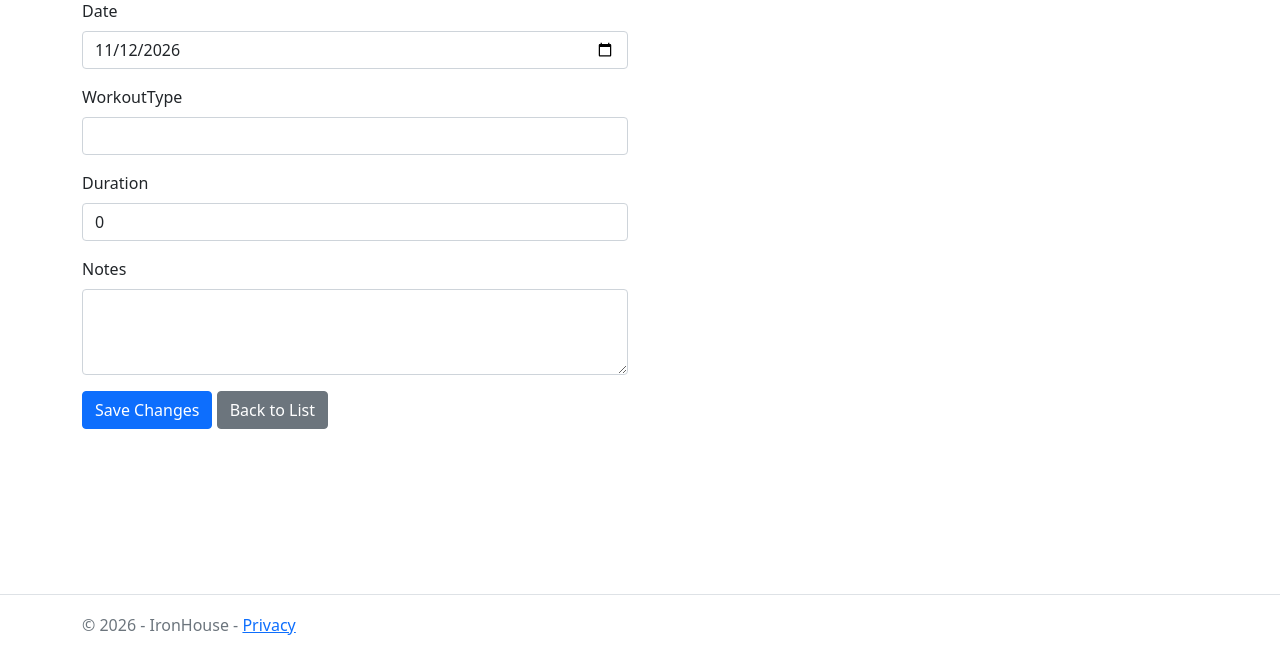
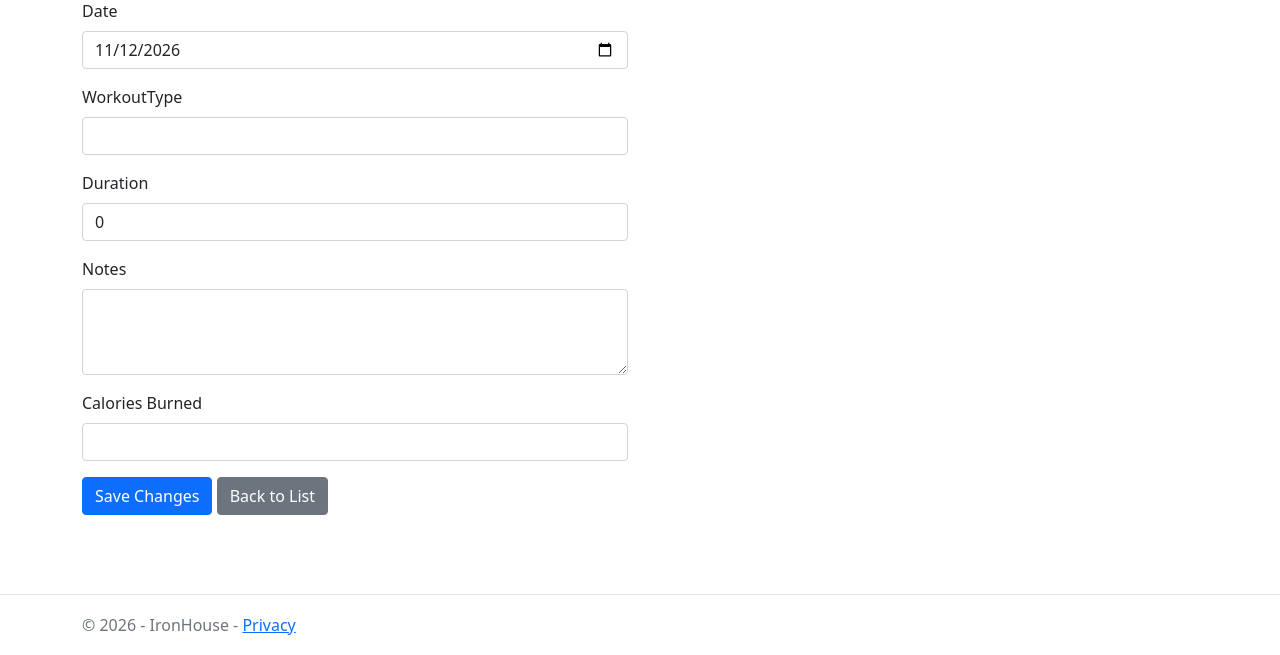
Before and after one commit to deniparushev/IronHouse, an ASP.NET Core app: template IronHouse/IronHouse/Views/WorkoutLogs/Edit.cshtml in a window 1280 px wide. Shown: the part 145-800 px from the top of the page. Run offline with ASP.NET Core 8, Linux system fonts and the light colour scheme; the template is opened without the code that fills it, so the values that code supplies are empty; style sheets or scripts are compiled from the project's sources.

Commit message:
Add CaloriesBurned input to WorkoutLog Edit view to prevent data loss

```diff
--- a/IronHouse/IronHouse/Views/WorkoutLogs/Edit.cshtml
+++ b/IronHouse/IronHouse/Views/WorkoutLogs/Edit.cshtml
@@ -36,7 +36,11 @@
                 <textarea asp-for="Notes" class="form-control" rows="3"></textarea>
                 <span asp-validation-for="Notes" class="text-danger"></span>
             </div>
-
+            <div class="mb-3">
+                <label asp-for="CaloriesBurned" class="form-label">Calories Burned</label>
+                <input asp-for="CaloriesBurned" class="form-control" type="number" />
+                <span asp-validation-for="CaloriesBurned" class="text-danger"></span>
+            </div>
             <button type="submit" class="btn btn-primary">Save Changes</button>
             <a asp-action="Index" class="btn btn-secondary">Back to List</a>
         </form>
```
